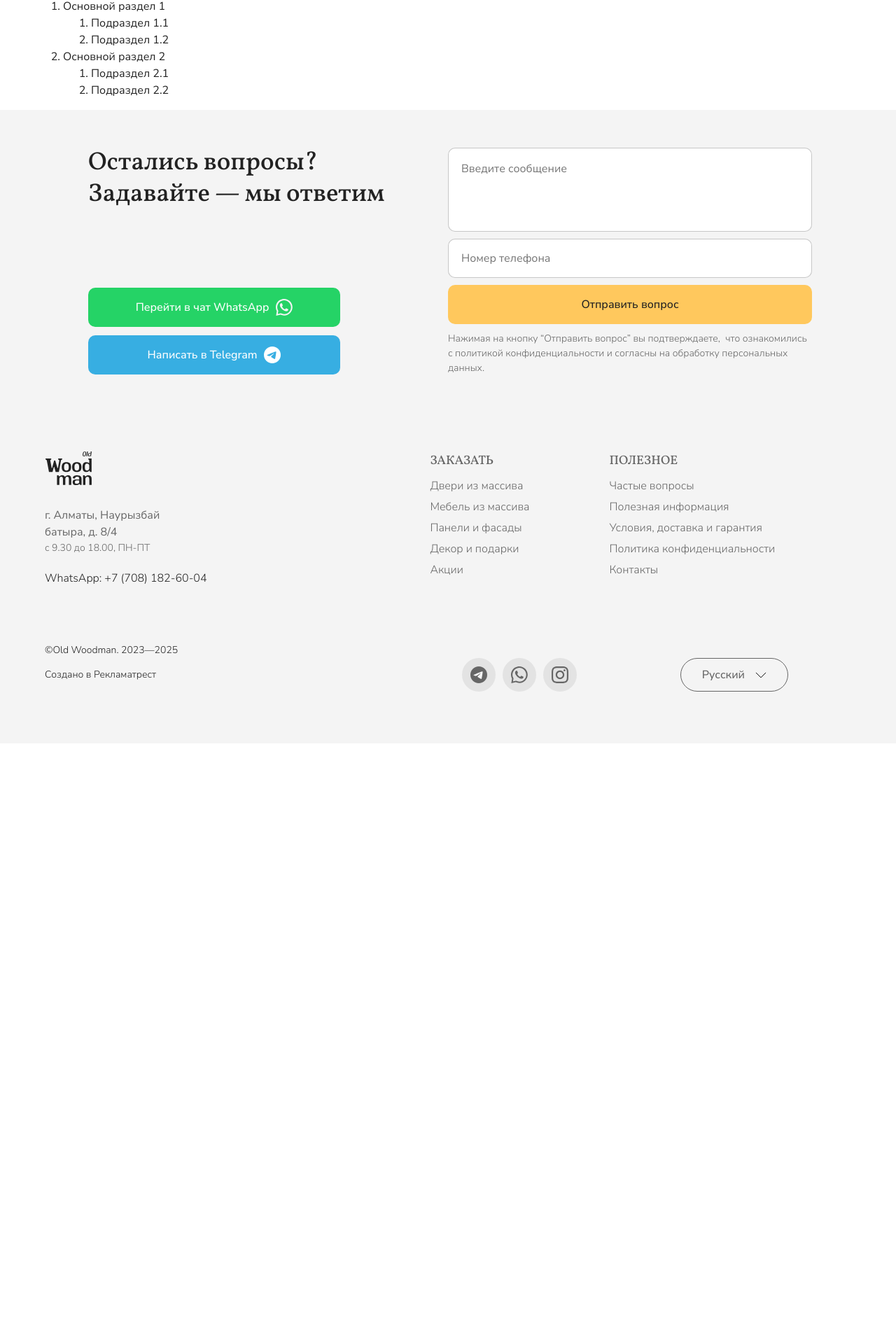
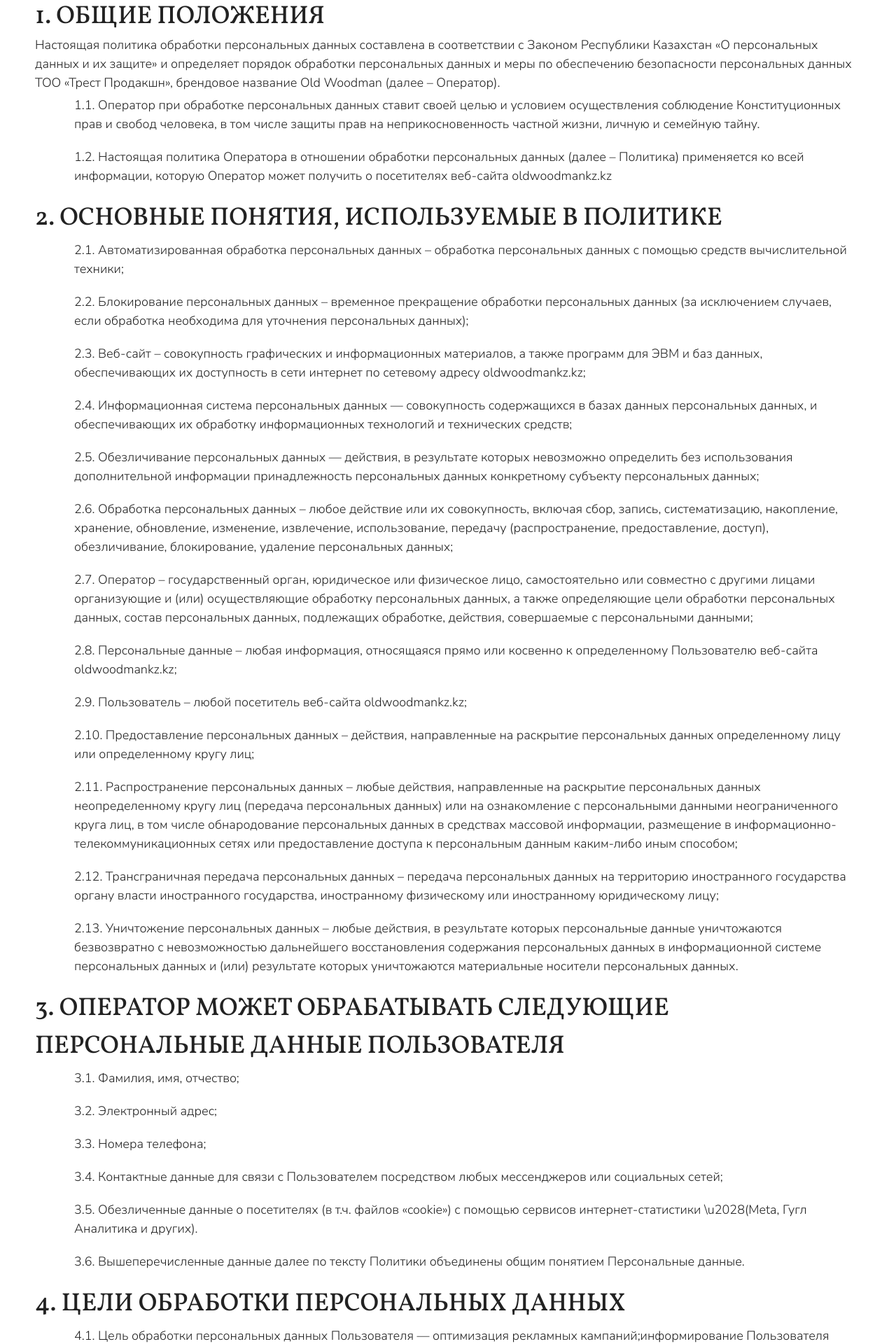
Before and after one commit to web-developer108/old-woodman, a React (Vite) app in the folder old-woodman-front/: page /privacy-policy in a window 1280 px wide. Shown: the part 432-2352 px from the top of the page at 70% size. Before the commit the page ends 1494 px from the top, so only its background shows below. Built offline with nearby package versions, Linux system fonts and the light colour scheme.

Commit message:
privacy-policy | added texts

```diff
--- a/old-woodman-front/src/hooks/page-translate/page-translate.ts
+++ b/old-woodman-front/src/hooks/page-translate/page-translate.ts
@@ -9,6 +9,5 @@ const getNamespaceFromPath = (pathname: string): string => {
 export const usePageTranslate = (customNs?: string) => {
   const location = useLocation();
   const namespace = customNs || getNamespaceFromPath(location.pathname);
-console.log('namespace', namespace)
   return useTranslation(namespace);
 };
--- a/old-woodman-front/src/pages/privacy-policy/privacy-policy.module.scss
+++ b/old-woodman-front/src/pages/privacy-policy/privacy-policy.module.scss
@@ -6,11 +6,11 @@
     height: 248px;
     background-color: var(--background-grey-color);
     margin: 0 20px 58px 20px;
-    box-sizing: border-box;
     @media (max-width: 810px) {
       height: 196px;
-      margin-bottom: 24px;
+      margin:0 12px 24px 12px;
     }
+
     .mainHeader {
       font-weight: 500;
       font-size: 48px;
@@ -23,7 +23,6 @@
       vertical-align: center;
       @media (max-width: 1200px) {
         font-size: 36px;
-        //padding: 57px 40px;
         width: 90%;
       }
       @media (max-width: 810px) {
@@ -32,9 +31,79 @@
     }
 
   }
-  .policyContent{
+
+  .policyContent {
     max-width: 1180px;
     margin: 0 auto;
+    @media (max-width: 1200px) {
+      max-width: 100%;
+      margin: 0 20px;
+    }
+    @media (max-width: 810px) {
+      margin: 0 12px;
+    }
 
+    .hierarchicalList {
+      counter-reset: main-section;
+      list-style: none;
+      padding-left: 0;
+
+      > li {
+        counter-increment: main-section;
+        counter-reset: subsection;
+        margin-bottom: 15px;
+        font-family: Vollkorn, serif;
+        font-weight: 500;
+        font-size: 36px;
+        line-height: 150%;
+        letter-spacing: 0;
+        @media (max-width: 1200px) {
+          font-size: 32px;
+        }
+        @media (max-width: 810px) {
+          font-size: 24px;
+        }
+
+        > div {
+          font-family: Nunito Sans, serif;
+          font-weight: 300;
+          font-size: 18px;
+          line-height: 150%;
+          letter-spacing: 0;
+        }
+
+        ol {
+          counter-reset: subsection;
+          list-style: none;
+          padding-left: 56px;
+          margin-top: 5px;
+          font-family: Nunito Sans, sans-serif;
+          font-weight: 300;
+          font-size: 18px;
+          line-height: 150%;
+          letter-spacing: 0;
+          >li{
+            margin-bottom: 20px;
+          }
+          > li::before {
+            counter-increment: subsection;
+            content: counter(main-section) "." counter(subsection) ". "; /* 1.1., 2.1. */
+          }
+        }
+      }
+
+      > li::before {
+        content: counter(main-section) ". ";
+      }
+
+    }
+
+    .copyright {
+      font-weight: 300;
+      font-size: 16px;
+      line-height: 150%;
+      letter-spacing: 0;
+      margin: 112px 0;
+    }
   }
 }
--- a/old-woodman-front/src/pages/privacy-policy/privacy-policy.tsx
+++ b/old-woodman-front/src/pages/privacy-policy/privacy-policy.tsx
@@ -14,20 +14,78 @@ const Privacy = () => {
         <div className={styles.policyContent}>
           <Breadcrumbs current={t('policy')}/>
 
-          <ol className="hierarchical-list">
-            <li>Основной раздел 1
+          <ol className={styles.hierarchicalList}>
+            <li>{t('title-1').toUpperCase()}
+              <div>{t('common-description')}</div>
               <ol>
-                <li>Подраздел 1.1</li>
-                <li>Подраздел 1.2</li>
+                <li>{t('description-1.1')}</li>
+                <li>{t('description-1.2')}</li>
               </ol>
             </li>
-            <li>Основной раздел 2
+            <li>{t('title-2').toUpperCase()}
               <ol>
-                <li>Подраздел 2.1</li>
-                <li>Подраздел 2.2</li>
+                <li>{t('description-2.1')}</li>
+                <li>{t('description-2.2')}</li>
+                <li>{t('description-2.3')}</li>
+                <li>{t('description-2.4')}</li>
+                <li>{t('description-2.5')}</li>
+                <li>{t('description-2.6')}</li>
+                <li>{t('description-2.7')}</li>
+                <li>{t('description-2.8')}</li>
+                <li>{t('description-2.9')}</li>
+                <li>{t('description-2.10')}</li>
+                <li>{t('description-2.11')}</li>
+                <li>{t('description-2.12')}</li>
+                <li>{t('description-2.13')}</li>
+              </ol>
+            </li>
+            <li>{t('title-3').toUpperCase()}
+              <ol>
+                <li>{t('description-3.1')}</li>
+                <li>{t('description-3.2')}</li>
+                <li>{t('description-3.3')}</li>
+                <li>{t('description-3.4')}</li>
+                <li>{t('description-3.5')}</li>
+                <li>{t('description-3.6')}</li>
+              </ol>
+            </li>
+            <li>{t('title-4').toUpperCase()}
+              <ol>
+                <li>{t('description-4.1')}</li>
+                <li>{t('description-4.2')}</li>
+                <li>{t('description-4.3')}</li>
+                <li>{t('description-4.4')}</li>
+              </ol>
+            </li>
+            <li>{t('title-5').toUpperCase()}
+              <ol>
+                <li>{t('description-5.1')}</li>
+                <li>{t('description-5.2')}</li>
+              </ol>
+            </li>
+            <li>{t('title-6').toUpperCase()}
+              <div>{t('description-6')}</div>
+              <ol>
+                <li>{t('description-6.1')}</li>
+                <li>{t('description-6.2')}</li>
+                <li>{t('description-6.2')}</li>
+              </ol>
+            </li>
+            <li>{t('title-7').toUpperCase()}
+              <ol>
+                <li>{t('description-7.1')}</li>
+                <li>{t('description-7.2')}</li>
+              </ol>
+            </li>
+            <li>{t('title-8').toUpperCase()}
+              <ol>
+                <li>{t('description-8.1')}</li>
+                <li>{t('description-8.2')}</li>
+                <li>{t('description-8.3')}</li>
               </ol>
             </li>
           </ol>
+          <div className={styles.copyright}>{t('copyright')}</div>
         </div>
       </div>
     </ToolPageLayout>
```
